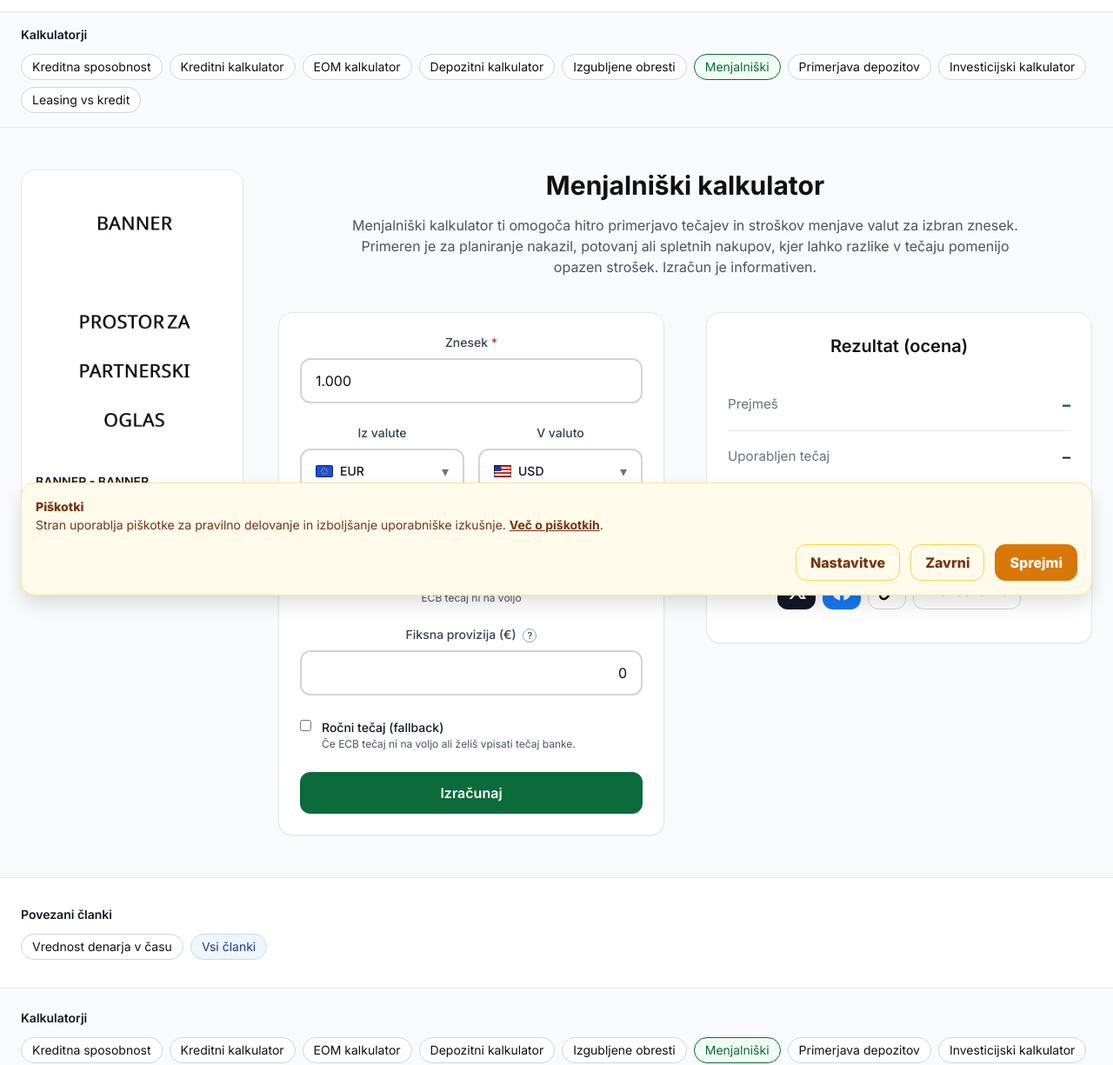
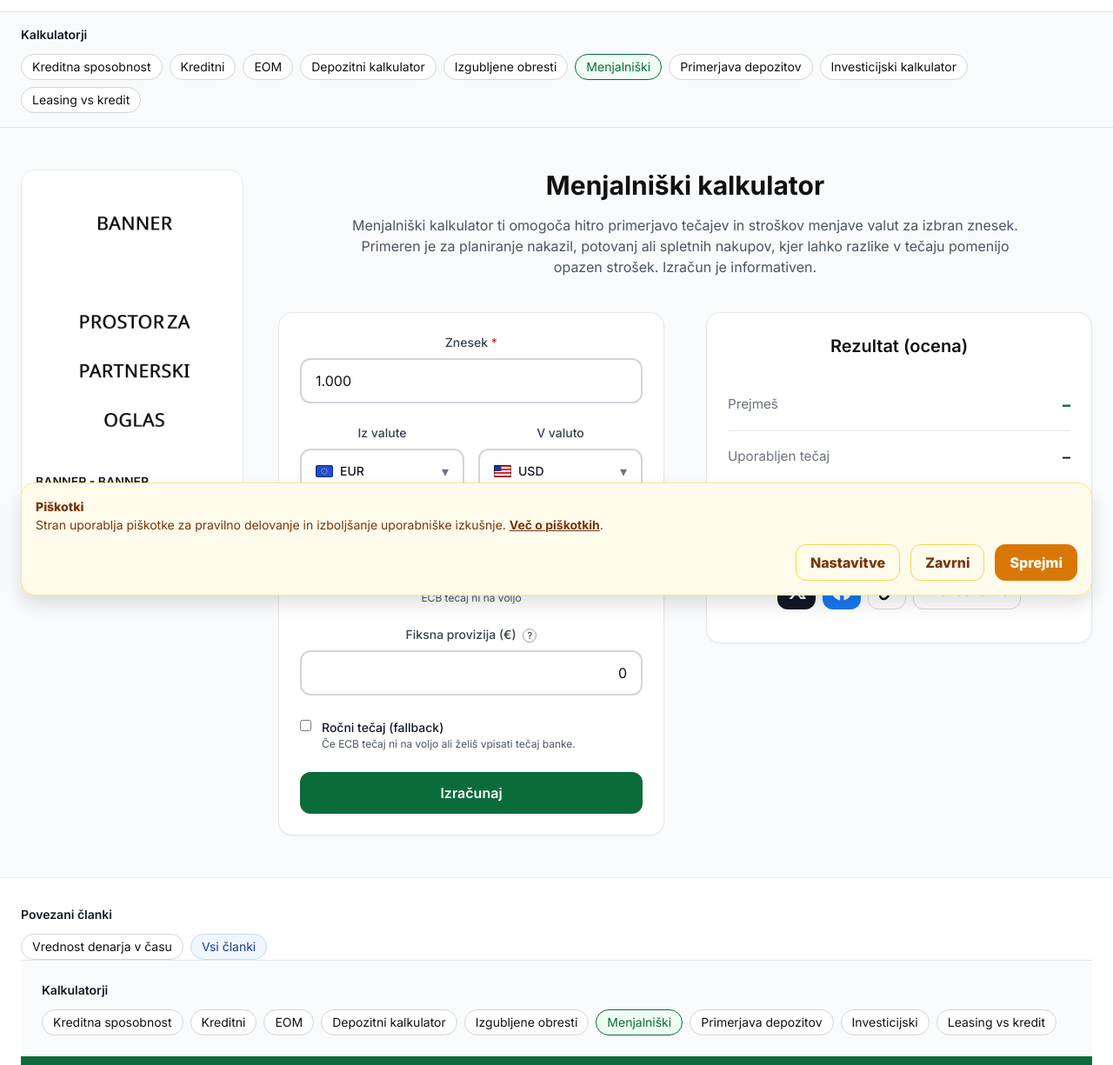
Before and after one commit to sigisitar30/FinPortal.si, a plain HTML site: page menjalniski-kalkulator.html in a window 1280 px wide. Shown: the part 91-1316 px from the top of the page at 87% size. Drawn offline with nearby package versions, Linux system fonts and the light colour scheme; no server answers.

Commit message:
Update menjalniski-kalkulator.html

```diff
--- a/menjalniski-kalkulator.html
+++ b/menjalniski-kalkulator.html
@@ -103,11 +103,9 @@
                     class="px-3 py-1 rounded-full border border-gray-300 bg-white hover:bg-gray-100">Kreditna
                     sposobnost</a>
                 <a href="kreditni-kalkulator.html"
-                    class="px-3 py-1 rounded-full border border-gray-300 bg-white hover:bg-gray-100">Kreditni
-                    kalkulator</a>
+                    class="px-3 py-1 rounded-full border border-gray-300 bg-white hover:bg-gray-100">Kreditni</a>
                 <a href="eom-kalkulator.html"
-                    class="px-3 py-1 rounded-full border border-gray-300 bg-white hover:bg-gray-100">EOM
-                    kalkulator</a>
+                    class="px-3 py-1 rounded-full border border-gray-300 bg-white hover:bg-gray-100">EOM</a>
                 <a href="depozitni-kalkulator.html"
                     class="px-3 py-1 rounded-full border border-gray-300 bg-white hover:bg-gray-100">Depozitni
                     kalkulator</a>
@@ -304,9 +302,6 @@
                     class="px-3 py-1 rounded-full border border-blue-200 bg-blue-50 text-blue-900 hover:bg-blue-100">Vsi
                     članki</a>
             </div>
-        </div>
-    </section>
-
             <section class="bg-gray-50 border-t border-gray-200">
                 <div class="max-w-7xl mx-auto px-6 py-6">
                     <div class="text-sm font-semibold text-gray-900 mb-3">Kalkulatorji</div>
@@ -315,11 +310,9 @@
                             class="px-3 py-1 rounded-full border border-gray-300 bg-white hover:bg-gray-100">Kreditna
                             sposobnost</a>
                         <a href="kreditni-kalkulator.html"
-                    class="px-3 py-1 rounded-full border border-gray-300 bg-white hover:bg-gray-100">Kreditni
-                    kalkulator</a>
+                            class="px-3 py-1 rounded-full border border-gray-300 bg-white hover:bg-gray-100">Kreditni</a>
                         <a href="eom-kalkulator.html"
-                    class="px-3 py-1 rounded-full border border-gray-300 bg-white hover:bg-gray-100">EOM
-                    kalkulator</a>
+                            class="px-3 py-1 rounded-full border border-gray-300 bg-white hover:bg-gray-100">EOM</a>
                         <a href="depozitni-kalkulator.html"
                             class="px-3 py-1 rounded-full border border-gray-300 bg-white hover:bg-gray-100">Depozitni
                             kalkulator</a>
@@ -332,8 +325,7 @@
                             class="px-3 py-1 rounded-full border border-gray-300 bg-white hover:bg-gray-100">Primerjava
                             depozitov</a>
                         <a href="investicijski-kalkulator.html"
-                    class="px-3 py-1 rounded-full border border-gray-300 bg-white hover:bg-gray-100">Investicijski
-                    kalkulator</a>
+                            class="px-3 py-1 rounded-full border border-gray-300 bg-white hover:bg-gray-100">Investicijski</a>
                         <a href="leasing-vs-kredit.html"
                             class="px-3 py-1 rounded-full border border-gray-300 bg-white hover:bg-gray-100">Leasing vs
                             kredit</a>
@@ -344,8 +336,8 @@
             <footer class="py-10 bg-[#0B6B3A] text-white">
                 <div class="max-w-7xl mx-auto px-6 flex flex-col md:flex-row justify-between items-center gap-6">
                     <div class="flex items-center gap-3">
-                <img src="images/scit8.png" alt="FinPortal.si" class="w-[72px] h-[72px] rounded-xl object-contain"
-                    loading="lazy" />
+                        <img src="images/scit8.png" alt="FinPortal.si"
+                            class="w-[72px] h-[72px] rounded-xl object-contain" loading="lazy" />
                         <span class="font-semibold"> 2026 FinPortal.si</span>
                     </div>
 
@@ -361,9 +353,11 @@
                 </div>
 
                 <div class="mt-6 text-center text-xs text-white/80 max-w-4xl mx-auto px-6">
-            FinPortal.si je informativna platforma. Vsi izračuni so informativni. Pred sklenitvijo kateregakoli produkta
+                    FinPortal.si je informativna platforma. Vsi izračuni so informativni. Pred sklenitvijo kateregakoli
+                    produkta
                     preverite aktualne pogoje pri ponudniku.
-            Uporaba strani je na lastno odgovornost. FinPortal.si ne prevzema odgovornosti za morebitno škodo ali
+                    Uporaba strani je na lastno odgovornost. FinPortal.si ne prevzema odgovornosti za morebitno škodo
+                    ali
                     nepravilne finančne ter druge odločitve.
                 </div>
             </footer>
```
Lines whose indentation alone changed are shown as unchanged.
